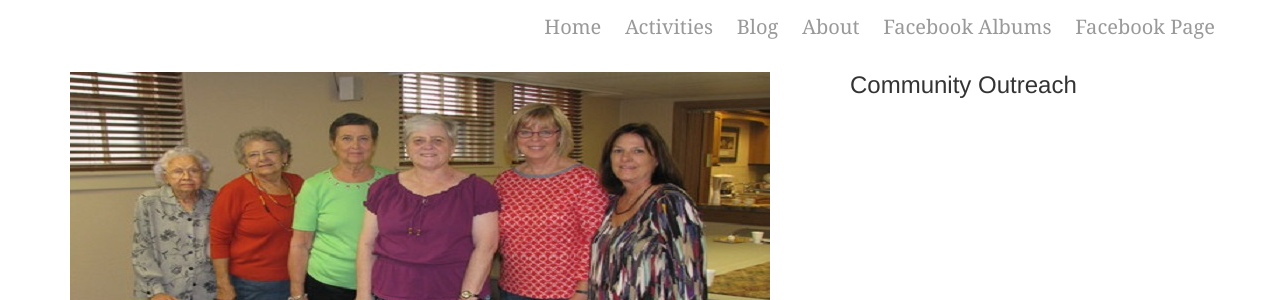
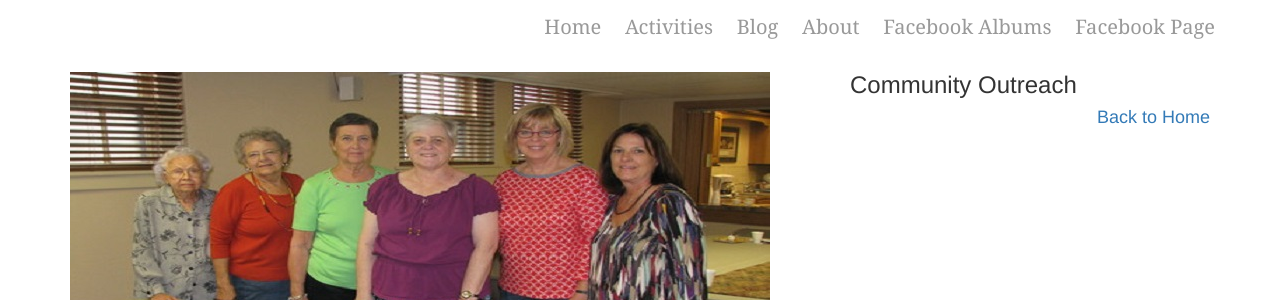
Before and after one commit to KatherineMichel/self-hosted-church-website-jekyll, a Jekyll site: the page built from communityoutreach.md, in a window 1280 px wide. Shown: the part 146-446 px from the top of the page. Built offline with Jekyll 4.4.1, drawn with Linux system fonts in a browser that asks for light colours; nearby versions of some CDN libraries; library files that are not in the unit come from our copies.

Commit message:
Update page.html

```diff
--- a/_layouts/page.html
+++ b/_layouts/page.html
@@ -24,6 +24,7 @@
             <div class="col-md-4">
                 <h3>{{ page.title }}</h3>
                 <p>{{ content }}</p>
+                <h4 class="pull-right"><a href="{{ "/" | prepend: site.baseurl }}">Back to Home</a></h4>
             </div>
 
         </div>
```
